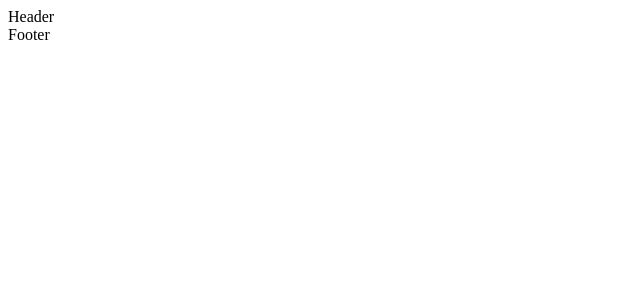
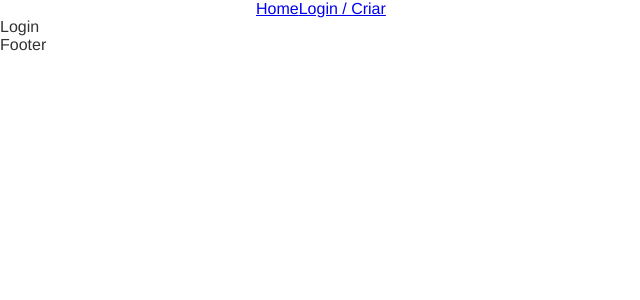
Before and after one commit to carlosael/dogsbook, a React (Create React App) app: page /login in a window 1280 px wide. Before the commit this address had no page. Shown: the top 300 px of the page, without its empty margins (0-640 px from the left). Built offline with nearby package versions, Linux system fonts and the light colour scheme.

Commit message:
feat: add initial styles

```diff
--- a/src/App.css
+++ b/src/App.css
@@ -0,0 +1,45 @@
+* {
+  box-sizing: border-box;
+}
+
+body {
+  margin: 0px;
+  color: #333;
+  --type-first: Helvetica, Arial, sans-serif;
+  --type-second: 'Spectral', Georgia;
+  font-family: var(--type-first);
+}
+
+h1,
+h2,
+h3,
+h4,
+p {
+  margin: 0px;
+}
+
+ul,
+li {
+  list-style: none;
+  padding: 0px;
+  margin: 0px;
+}
+
+img {
+  display: block;
+  max-width: 100%;
+}
+
+button,
+input {
+  display: block;
+  font-size: 1rem;
+  font-family: var(--type-first);
+  color: #333;
+}
+
+.container {
+  max-width: 50rem;
+  padding: 0 1rem;
+  margin: 0 auto;
+}
--- a/src/App.js
+++ b/src/App.js
@@ -4,6 +4,7 @@
 import Home from './Components/Home';
 import './App.css';
 import { BrowserRouter, Routes, Route } from 'react-router-dom';
+import Login from './Components/Login/Login';
 
 const App = () => {
   return (
@@ -12,6 +13,7 @@
         <Header />
         <Routes>
           <Route path='/' element={<Home />} />
+          <Route path='/login' element={<Login />} />
         </Routes>
         <Footer />
       </BrowserRouter>
--- a/src/Components/Header.js
+++ b/src/Components/Header.js
@@ -1,8 +1,16 @@
 import React from 'react';
 import styles from './Header.module.css';
+import { Link } from 'react-router-dom';
 
 const Header = () => {
-  return <div className={styles.header}>Header</div>;
+  return (
+    <div className={styles.header}>
+      <nav className='container'>
+        <Link to='/'>Home</Link>
+        <Link to='/login'>Login / Criar</Link>
+      </nav>
+    </div>
+  );
 };
 
 export default Header;
--- /dev/null
+++ b/src/Components/Login/Login.js
@@ -0,0 +1,7 @@
+import React from 'react';
+
+const Login = () => {
+  return <div>Login</div>;
+};
+
+export default Login;
```
